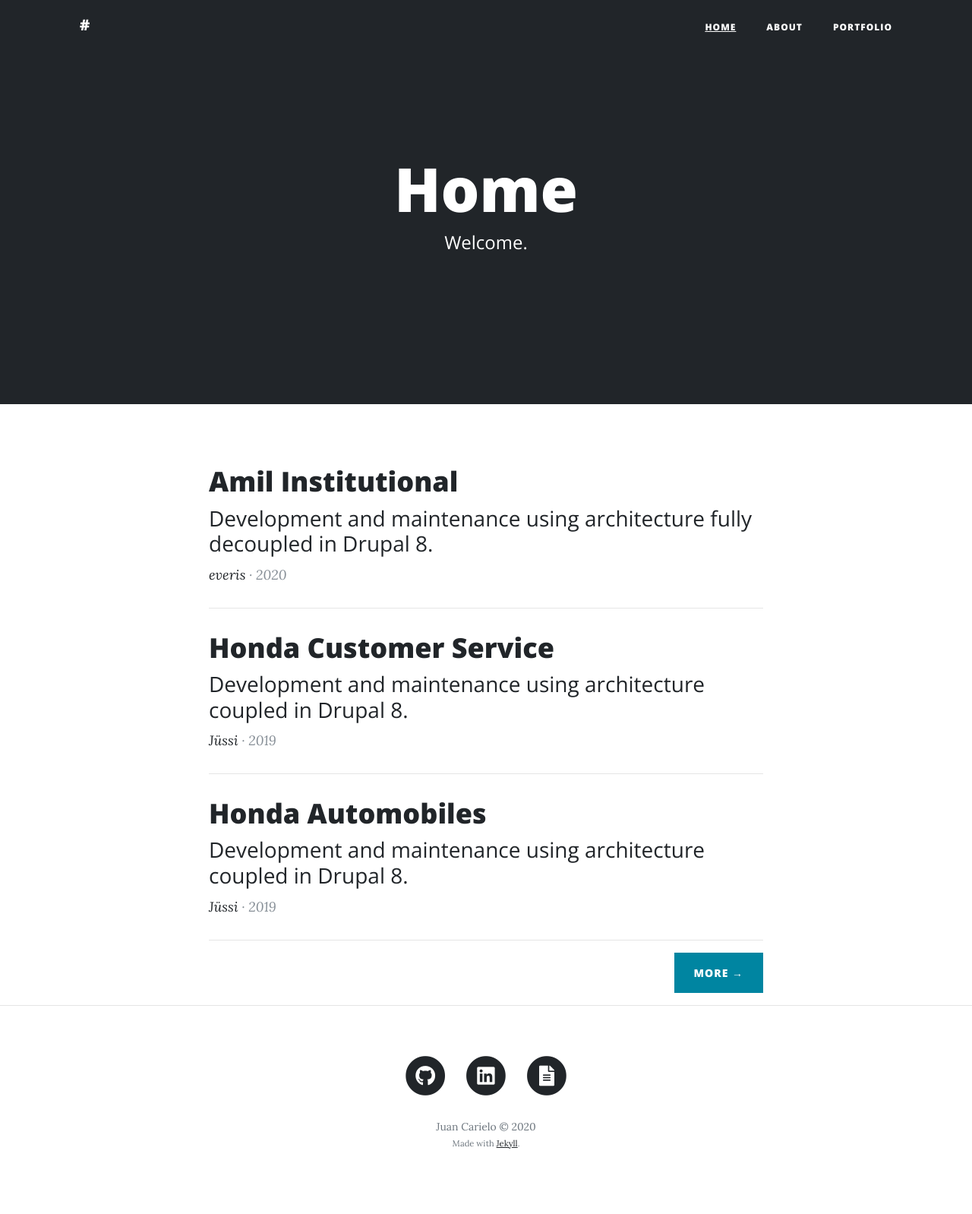
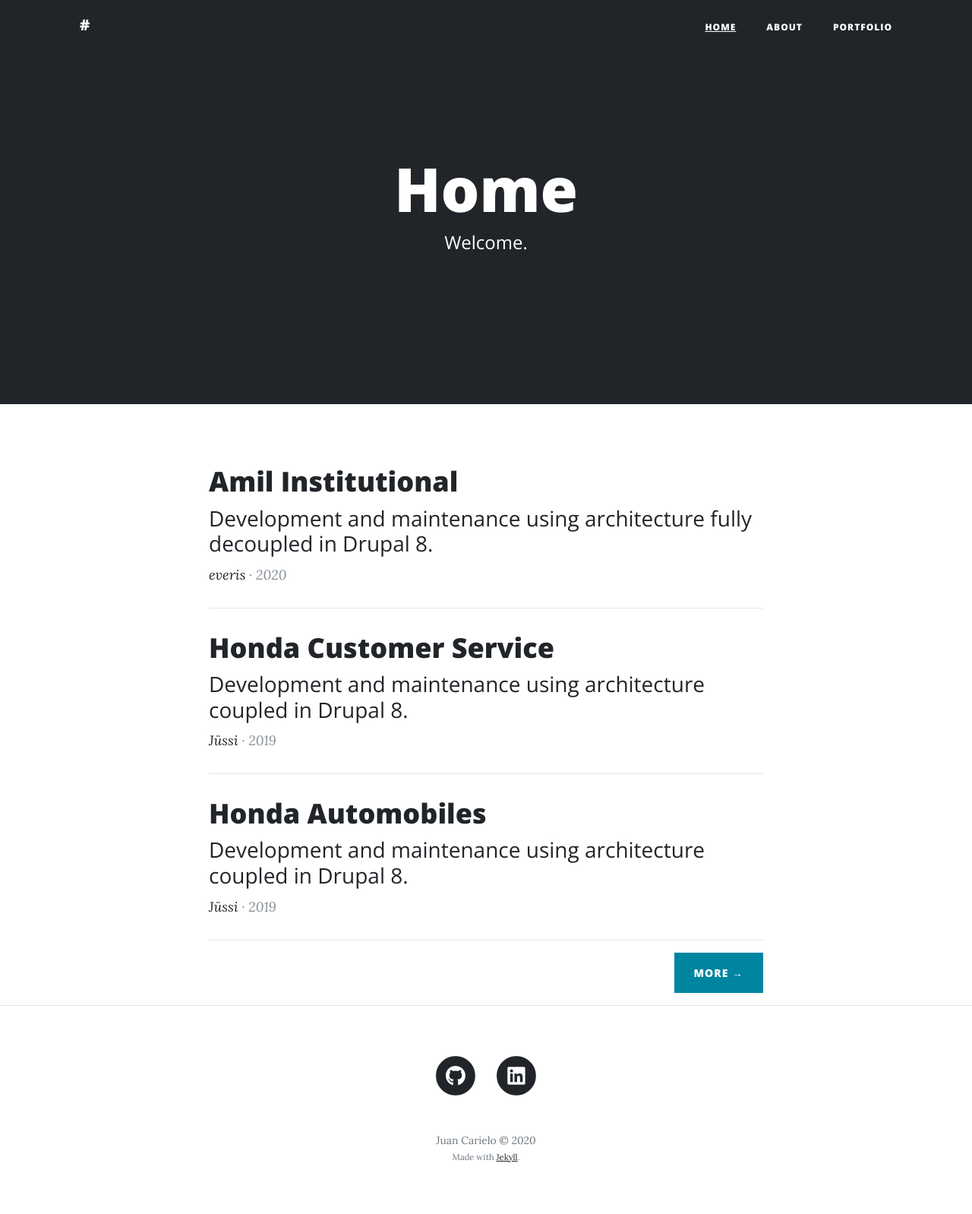
Before and after one commit to juancarielo/juancarielo.github.io, a Jekyll site: the page built from index.html, in a window 1280 px wide. Shown: the whole page at 76% size. Built offline with Jekyll 4.4.1, drawn with Linux system fonts in a browser that asks for light colours.

Commit message:
fix: remove social link and update footer margin
Just it

```diff
--- a/_data/social.yml
+++ b/_data/social.yml
@@ -6,6 +6,6 @@
   link: "https://www.linkedin.com/in/juancarielo/"
   class: "fab fa-linkedin"
 
-- name: Curriculum
-  link: "/assets/file/curriculum.pdf"
-  class: "fa fa-file-alt"
+#- name: Curriculum
+#  link: "/assets/file/curriculum.pdf"
+#  class: "fa fa-file-alt"
--- a/_includes/footer.html
+++ b/_includes/footer.html
@@ -15,7 +15,7 @@
             </li>
           {% endfor %}
         </ul>
-        <p class="copyright text-muted">
+        <p class="copyright text-muted mt-5">
           {{ site.name }} © {{ "now" | date: "%Y" }}
           <br>
           <small>Made with <a href="https://jekyllrb.com/" target="_blank">Jekyll</a>.</small>
```
